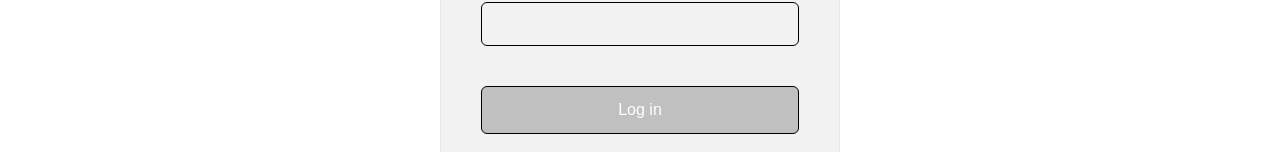
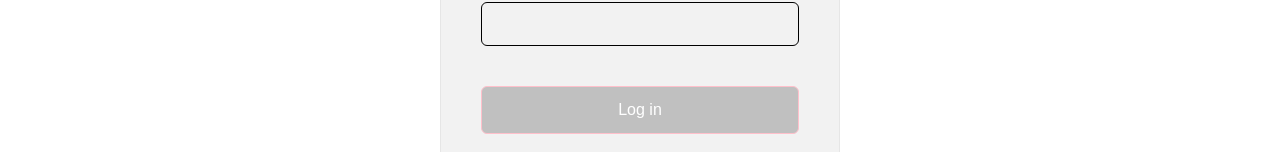
Before and after one commit to KamoEllen/Travel-To-SA, a React (Create React App) app: page /login in a window 1280 px wide. Shown: the part 800-952 px from the top of the page. Built offline with nearby package versions, Linux system fonts and the light colour scheme.

Commit message:
Update index.css

```diff
--- a/src/index.css
+++ b/src/index.css
@@ -103,7 +103,7 @@ form input {
 .button {
   background: silver; /* silver */
   border: 1px solid;
-  border-color: #000000;
+  border-color: pink;
   border-radius: 6px;
   color: #ffffff; /* White */
   cursor: pointer;
```
